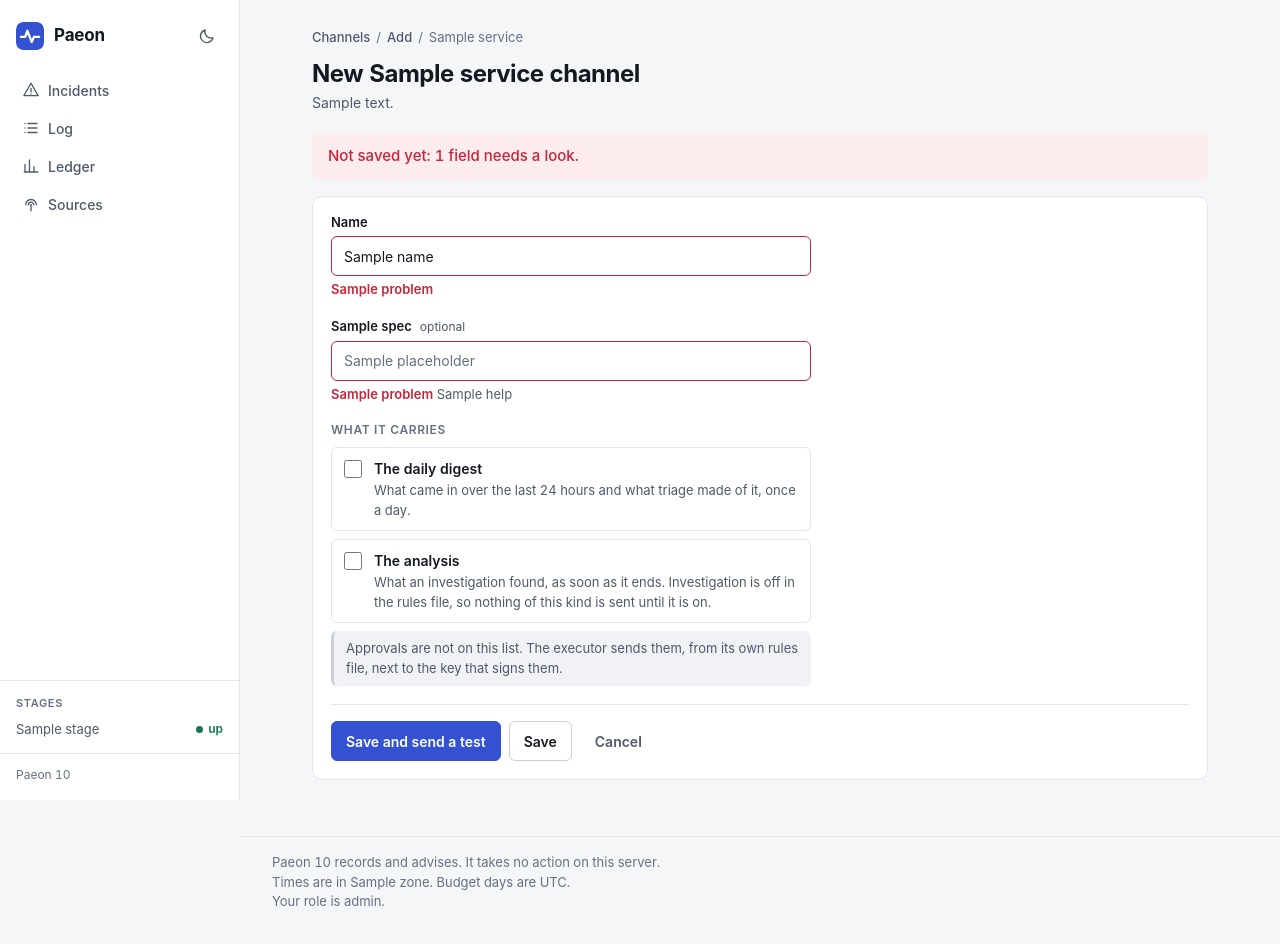
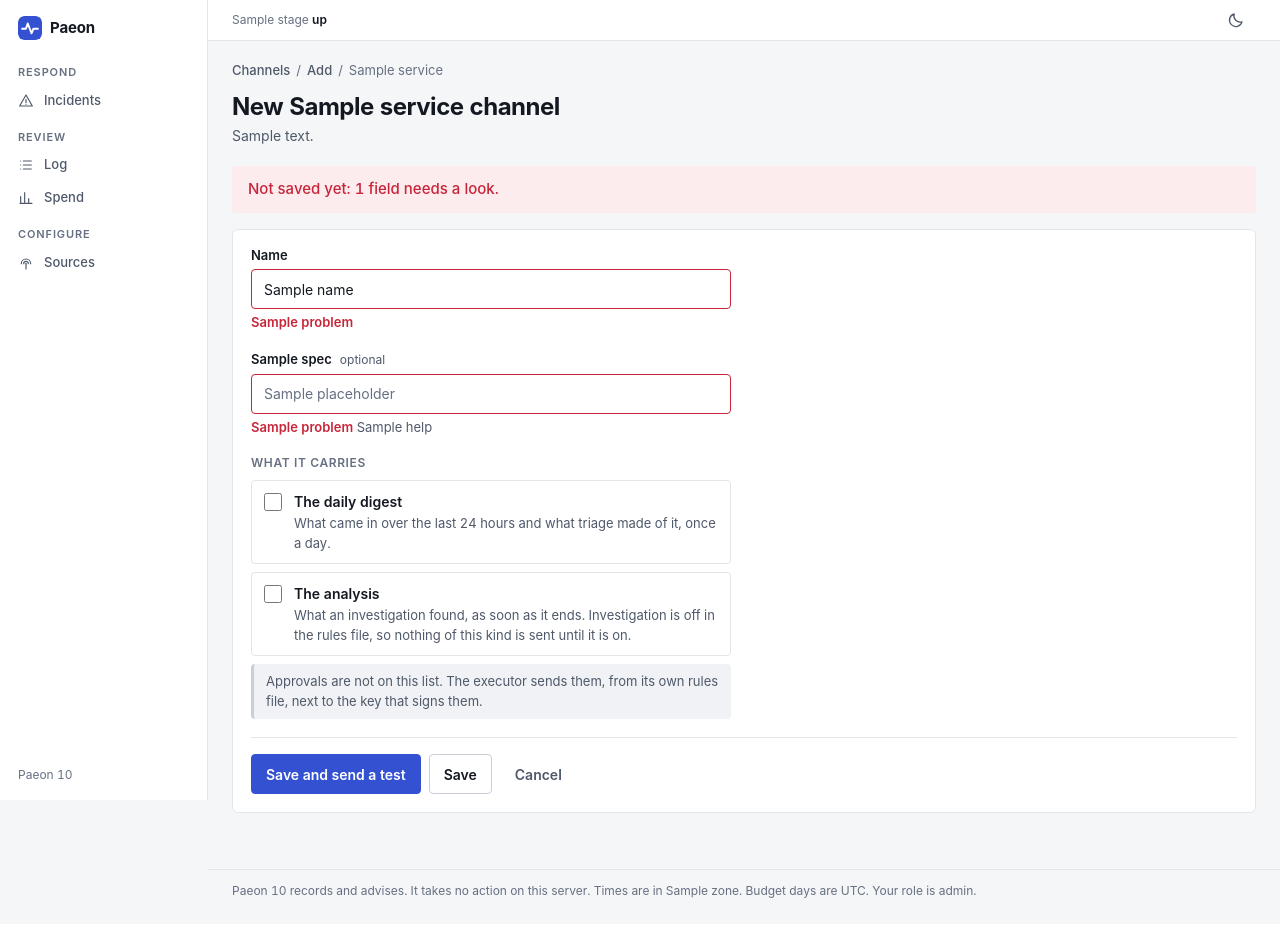
Before and after one commit to mmornati/paeon, a Python web app: template src/paeon/ui/templates/channel_form.html in a window 1280 px wide. After the commit the page ends 898 px from the top, so only its background shows below. Run offline with Jinja, Linux system fonts and the light colour scheme; the template is opened without the code that fills it: most values are stand-ins (such as "Sample title", 1, 10 or a date in 2020).

Commit message:
Console: a grouped rail, a stage bar and a phone tab bar
The navigation was a flat list of eight that scrolled sideways on a phone,
with Postmortems three swipes away. Destinations are now grouped by what the
operator came to do (respond, review, configure), the stages say what each one
does in a bar across the top, and a phone gets a tab bar in reach of a thumb
with the rest under More. Incidents shows how many are open. Panels lose their
shadow and take a 6px radius; pages share one width and sit left. The ledger
is called Spend, which is what it shows.

```diff
--- a/src/paeon/ui/__init__.py
+++ b/src/paeon/ui/__init__.py
@@ -41,6 +41,7 @@ from paeon.console_sources import SOURCE_SERVICES, Sources
 from paeon.operations import Incidents, OperationError
 from paeon.redact import redact_text
 from paeon.rules import Rules
+from paeon.schema import IncidentStatus
 from paeon.store import Store
 from paeon.ui import markdown, views
 from paeon.ui.access import COOKIE, SESSION_SECONDS, Role, Sessions, allows, role_from_groups
@@ -229,6 +230,7 @@ def mount_ui(
             "to_review": sum(1 for d in views.postmortems_view(rules) if d.status == "draft")
             if keeps
             else 0,
+            "open_count": store.count_incidents(status=IncidentStatus.OPEN),
         }
         return templates.TemplateResponse(
             request, template, context, status_code=status_code, headers=HEADERS
--- a/src/paeon/ui/static/console.css
+++ b/src/paeon/ui/static/console.css
@@ -29,9 +29,10 @@
   --ok: light-dark(#17754b, #4bcb8e);
   --ok-bg: light-dark(#e5f6ed, #102a20);
 
-  --shadow: light-dark(0 1px 2px rgb(16 24 40 / 0.05), none);
-  --radius: 0.625rem;
-  --radius-s: 0.375rem;
+  --shadow: none;
+  --shadow-pop: light-dark(0 8px 24px rgb(16 24 40 / 0.12), 0 8px 24px rgb(0 0 0 / 0.5));
+  --radius: 0.375rem;
+  --radius-s: 0.25rem;
   --sans: -apple-system, BlinkMacSystemFont, "Segoe UI", Roboto, "Helvetica Neue", Arial, sans-serif;
   --mono: ui-monospace, "SF Mono", "Cascadia Mono", "Roboto Mono", Menlo, Consolas, monospace;
   --gutter: 1rem;
@@ -71,14 +72,14 @@ code { background: var(--surface-2); border: 1px solid var(--border); border-rad
 .dim-pen { opacity: 0.8; font-size: 0.875rem; }
 
 /* --- shell ------------------------------------------------------------------------------ */
+/* A rail of destinations grouped by what the operator came to do, a bar that says which stage
+   does what, and on a phone a tab bar at the bottom, in reach of a thumb. */
 
-.side { background: var(--surface); border-bottom: 1px solid var(--border); }
-.side-top { display: flex; align-items: center; gap: 0.5rem; padding: 0.625rem var(--gutter); }
-.brand { display: flex; align-items: center; gap: 0.625rem; color: var(--text); font-weight: 700; font-size: 1.0625rem; letter-spacing: -0.01em; margin-right: auto; }
+.brand { display: flex; align-items: center; gap: 0.5rem; color: var(--text); font-weight: 700; font-size: 0.9375rem; letter-spacing: -0.01em; }
 .brand:hover { text-decoration: none; }
-.brand img { width: 1.75rem; height: 1.75rem; border-radius: 0.4375rem; }
+.brand img { width: 1.5rem; height: 1.5rem; border-radius: var(--radius); }
 .brand small { font-weight: 500; font-size: 0.75rem; color: var(--text-3); letter-spacing: 0; }
-.icon-btn { display: inline-grid; place-items: center; width: 2.5rem; height: 2.5rem; border: 1px solid transparent; border-radius: var(--radius-s); background: none; color: var(--text-2); cursor: pointer; }
+.icon-btn { display: inline-grid; place-items: center; width: 2.5rem; height: 2.5rem; border: 1px solid transparent; border-radius: var(--radius); background: none; color: var(--text-2); cursor: pointer; }
 .icon-btn:hover { background: var(--surface-2); color: var(--text); }
 .theme-btn .icon-sun { display: none; }
 @media (prefers-color-scheme: dark) {
@@ -88,43 +89,51 @@ code { background: var(--surface-2); border: 1px solid var(--border); border-rad
 :root[data-theme="dark"] .theme-btn .icon-sun { display: block; }
 :root[data-theme="dark"] .theme-btn .icon-moon { display: none; }
 
-.nav { display: flex; gap: 0.25rem; overflow-x: auto; padding: 0 var(--gutter) 0.5rem; scrollbar-width: none; }
-.nav::-webkit-scrollbar { display: none; }
-.nav a { display: flex; align-items: center; gap: 0.5rem; height: 2.5rem; padding: 0 0.75rem; border-radius: var(--radius-s); color: var(--text-2); font-weight: 500; font-size: 0.875rem; white-space: nowrap; }
-.nav a:hover { background: var(--surface-2); color: var(--text); text-decoration: none; }
-.nav-count { margin-left: auto; min-width: 1.375rem; padding: 0 0.375rem; border-radius: 999px; background: var(--warn-bg); color: var(--warn); font-size: 0.75rem; font-weight: 600; line-height: 1.375rem; text-align: center; }
-.nav a[aria-current] { background: var(--accent-bg); color: var(--accent); font-weight: 600; }
+.rail { display: none; }
+.nav-count { margin-left: auto; min-width: 1.25rem; padding: 0 0.3125rem; border-radius: 999px; background: var(--surface-2); color: var(--text-2); font: 600 0.6875rem/1.25rem var(--mono); text-align: center; }
+.nav-count-warn { background: var(--warn-bg); color: var(--warn); }
 
-.sys { border-top: 1px solid var(--border); padding: 0.5rem var(--gutter); }
-.sys-title { display: none; }
-.stages { display: flex; gap: 0.375rem; overflow-x: auto; scrollbar-width: none; }
-.stages::-webkit-scrollbar { display: none; }
-.stage { display: flex; align-items: center; gap: 0.375rem; white-space: nowrap; font-size: 0.75rem; color: var(--text-2); }
-.stage + .stage::before { content: "·"; color: var(--text-3); margin-right: 0.125rem; }
-.stage b { font-weight: 600; color: var(--ok); }
-.stage b::before { content: ""; display: inline-block; width: 0.4375rem; height: 0.4375rem; border-radius: 50%; background: currentColor; margin-right: 0.3125rem; vertical-align: 0.05em; }
-.stage-off b { color: var(--text-3); }
-.side-foot { display: none; }
+.topbar { position: sticky; top: 0; z-index: 5; display: flex; align-items: center; gap: 0.5rem 1rem; min-height: 2.75rem; padding: 0 var(--gutter); background: var(--surface); border-bottom: 1px solid var(--border); }
+.brand-top { flex: none; }
+.modes { display: flex; gap: 0.25rem 1rem; min-width: 0; overflow-x: auto; scrollbar-width: none; mask-image: linear-gradient(to right, #000 85%, transparent); }
+.modes::-webkit-scrollbar { display: none; }
+.mode { flex: none; font-size: 0.75rem; color: var(--text-3); white-space: nowrap; }
+.mode b { font-weight: 600; color: var(--text); }
+.mode-off b { font-weight: 500; color: var(--text-3); text-decoration: line-through; text-decoration-color: var(--border-strong); }
+.topbar-end { display: flex; align-items: center; margin-left: auto; flex: none; }
+.topbar-end form { display: contents; }
 
-.page { padding: 1.25rem var(--gutter) 2.5rem; max-width: 60rem; margin: 0 auto; min-width: 0; }
-.page-wide { max-width: 76rem; }
-.foot { max-width: 76rem; margin: 0 auto; padding: 1rem var(--gutter) 2rem; border-top: 1px solid var(--border); color: var(--text-3); font-size: 0.8125rem; }
+.page { padding: 1.25rem var(--gutter) 2.5rem; max-width: 80rem; min-width: 0; }
+.page-wide { max-width: none; }
+.foot { padding: 0.75rem var(--gutter) calc(5.5rem + env(safe-area-inset-bottom, 0px)); border-top: 1px solid var(--border); color: var(--text-3); font-size: 0.75rem; }
+
+.tabbar { position: fixed; inset: auto 0 0 0; z-index: 6; display: grid; grid-auto-flow: column; grid-auto-columns: minmax(0, 1fr); gap: 0.25rem; padding: 0.375rem max(0.5rem, env(safe-area-inset-right, 0px)) calc(0.375rem + env(safe-area-inset-bottom, 0px)) max(0.5rem, env(safe-area-inset-left, 0px)); background: var(--surface); border-top: 1px solid var(--border); }
+.tab { position: relative; display: flex; flex-direction: column; align-items: center; justify-content: center; gap: 0.125rem; min-height: 3rem; border-radius: var(--radius); color: var(--text-2); font-size: 0.6875rem; font-weight: 600; cursor: pointer; list-style: none; }
+.tab::-webkit-details-marker { display: none; }
+.tab:hover { text-decoration: none; color: var(--text); }
+.tab[aria-current], .tab.is-here { color: var(--accent); background: var(--accent-bg); }
+.tab .nav-count { position: absolute; top: 0.25rem; left: calc(50% + 0.375rem); margin: 0; }
+.tab-more { position: relative; display: grid; }
+.tab-menu { position: absolute; right: 0; bottom: calc(100% + 0.5rem); min-width: 12rem; padding: 0.375rem; background: var(--surface); border: 1px solid var(--border-strong); border-radius: var(--radius); box-shadow: var(--shadow-pop); }
+.tab-menu a, .rail-list a { display: flex; align-items: center; gap: 0.625rem; min-height: 2.75rem; padding: 0 0.625rem; border-radius: var(--radius); color: var(--text-2); font-size: 0.875rem; font-weight: 500; }
+.tab-menu a:hover, .rail-list a:hover { background: var(--surface-2); color: var(--text); text-decoration: none; }
+.tab-menu a[aria-current], .rail-list a[aria-current] { background: var(--accent-bg); color: var(--accent); font-weight: 600; }
 
 @media (min-width: 60rem) {
-  :root { --gutter: 2rem; }
-  .shell { display: grid; grid-template-columns: 15rem minmax(0, 1fr); min-height: 100vh; }
-  .side { position: sticky; top: 0; height: 100vh; display: flex; flex-direction: column; border-bottom: 0; border-right: 1px solid var(--border); overflow-y: auto; }
-  .side-top { padding: 1rem 0.75rem 0.75rem 1rem; }
-  .nav { flex-direction: column; gap: 0.125rem; padding: 0.25rem 0.625rem; overflow: visible; }
-  .nav a { height: 2.25rem; }
-  .sys { margin-top: auto; padding: 0.875rem 1rem; }
-  .sys-title { display: block; font-size: 0.6875rem; font-weight: 600; letter-spacing: 0.06em; text-transform: uppercase; color: var(--text-3); margin-bottom: 0.5rem; }
-  .stages { flex-direction: column; gap: 0.375rem; overflow: visible; }
-  .stage { justify-content: space-between; font-size: 0.8125rem; white-space: normal; }
-  .stage + .stage::before { content: none; }
-  .stage b { font-size: 0.75rem; text-align: right; }
-  .side-foot { display: block; padding: 0.75rem 1rem 1rem; border-top: 1px solid var(--border); font-size: 0.75rem; color: var(--text-3); }
-  .page { padding-top: 1.75rem; }
+  :root { --gutter: 1.5rem; }
+  .shell { display: grid; grid-template-columns: 13rem minmax(0, 1fr); min-height: 100vh; }
+  .rail { position: sticky; top: 0; height: 100vh; overflow-y: auto; display: flex; flex-direction: column; padding: 0.75rem 0.5rem; background: var(--surface); border-right: 1px solid var(--border); }
+  .rail .brand { padding: 0.25rem 0.625rem 0.75rem; }
+  .rail-group { margin: 0.75rem 0.625rem 0.25rem; font-size: 0.6875rem; font-weight: 600; letter-spacing: 0.08em; text-transform: uppercase; color: var(--text-3); }
+  .rail-list { display: grid; gap: 1px; }
+  .rail-list a { min-height: 2rem; font-size: 0.8125rem; }
+  .rail-list .icon { width: 1rem; height: 1rem; }
+  .rail-foot { margin-top: auto; padding: 0.75rem 0.625rem 0.25rem; font-size: 0.75rem; color: var(--text-3); }
+  .brand-top, .tabbar { display: none; }
+  .topbar { min-height: 2.5rem; }
+  .modes { mask-image: none; }
+  .foot { padding-bottom: 1.5rem; }
+  .page { padding-top: 1.25rem; }
 }
 
 /* --- page head -------------------------------------------------------------------------- */
@@ -576,7 +585,7 @@ a.typed { color: var(--accent); font-weight: 600; }
 
 @media print {
   :root { color-scheme: light; }
-  .side, .tabs, .toolbar, .vote, .pager, .chips, .form-actions, .row-actions { display: none; }
+  .rail, .topbar, .tabbar, .tabs, .toolbar, .vote, .pager, .chips, .form-actions, .row-actions { display: none; }
   .shell { display: block; }
   .payload pre, .payload-open { max-height: none; }
 }
--- a/src/paeon/ui/static/console.js
+++ b/src/paeon/ui/static/console.js
@@ -1,8 +1,20 @@
 // Nothing here is needed to read the console: without this script the board is a page you
 // reload, the filter box does nothing and the scheme follows the system.
 
-// On a phone the navigation scrolls sideways: bring the current page into view.
-document.querySelector(".nav [aria-current]")?.scrollIntoView({ inline: "center", block: "nearest" });
+// The "More" menu of the phone's tab bar closes on Escape and on a tap elsewhere.
+(() => {
+  const more = document.querySelector(".tab-more");
+  if (!more) return;
+  document.addEventListener("click", (event) => {
+    if (more.open && !more.contains(event.target)) more.open = false;
+  });
+  document.addEventListener("keydown", (event) => {
+    if (event.key === "Escape" && more.open) {
+      more.open = false;
+      more.querySelector("summary").focus();
+    }
+  });
+})();
 
 // Light or dark, kept for the next visit.
 (() => {
--- a/src/paeon/ui/templates/_icons.html
+++ b/src/paeon/ui/templates/_icons.html
@@ -14,6 +14,7 @@
   "lock": '<rect x="5" y="11" width="14" height="9" rx="2"/><path d="M8 11V8a4 4 0 0 1 8 0v3"/>',
   "out": '<path d="M9 4H6a2 2 0 0 0-2 2v12a2 2 0 0 0 2 2h3"/><path d="M15 16l4-4-4-4"/><path d="M19 12H9"/>',
   "next": '<path d="m9 6 6 6-6 6"/>',
+  "more": '<circle cx="5" cy="12" r="1.250"/><circle cx="12" cy="12" r="1.250"/><circle cx="19" cy="12" r="1.250"/>',
   "moon": '<path d="M20 14.500A8.500 8.500 0 0 1 9.500 4a8.500 8.500 0 1 0 10.500 10.500Z"/>',
 } %}
 {% macro icon(name, cls="") %}<svg class="icon{% if cls %} {{ cls }}{% endif %}" viewBox="0 0 24 24" aria-hidden="true" focusable="false">{{ paths[name]|safe }}</svg>{% endmacro %}
--- a/src/paeon/ui/templates/base.html
+++ b/src/paeon/ui/templates/base.html
@@ -2,7 +2,7 @@
 <html lang="en">
 <head>
 <meta charset="utf-8">
-<meta name="viewport" content="width=device-width, initial-scale=1">
+<meta name="viewport" content="width=device-width, initial-scale=1, viewport-fit=cover">
 <meta name="color-scheme" content="light dark">
 <meta name="robots" content="noindex">
 <title>{% block title %}Incidents{% endblock %} · Paeon</title>
@@ -14,44 +14,74 @@
 </head>
 <body>
 {% from "_icons.html" import icon %}
+{#- One list of destinations, drawn twice: as the rail on a desk and as the tab bar on a phone. -#}
+{% set groups = [
+  ("Respond", [
+    ("board", "/ui", "incidents", "Incidents", open_count),
+    ("actions", "/ui/actions", "actions", "Actions", none) if acting else none,
+  ]),
+  ("Review", [
+    ("log", "/ui/log", "log", "Log", none),
+    ("postmortems", "/ui/postmortems", "postmortems", "Postmortems", to_review) if keeps_postmortems else none,
+    ("ledger", "/ui/ledger", "ledger", "Spend", none),
+  ]),
+  ("Configure", [
+    ("sources", "/ui/sources", "sources", "Sources", none),
+    ("channels", "/ui/channels", "channels", "Channels", none) if notifies else none,
+    ("autonomy", "/ui/autonomy", "autonomy", "Autonomy", none) if acting else none,
+  ]),
+] %}
+{% macro link(item, cls="") -%}
+{%- set key, href, glyph, label, count = item -%}
+<a href="{{ href }}"{% if cls %} class="{{ cls }}"{% endif %}{% if here == key %} aria-current="page"{% endif %}>{{ icon(glyph) }}<span class="nav-label">{{ label }}</span>{% if count %}<span class="nav-count{% if key == "postmortems" %} nav-count-warn{% endif %}">{{ count }}<span class="sr"> {{ "open" if key == "board" else "to review" }}</span></span>{% endif %}</a>
+{%- endmacro %}
 <a class="skip" href="#main">Skip to content</a>
 <div class="shell">
-<header class="side">
-  <div class="side-top">
-    <a class="brand" href="/ui"><img src="/ui/static/mark.svg" alt="" width="28" height="28"><span>Paeon</span></a>
-    <button class="icon-btn theme-btn" type="button" data-theme-toggle hidden aria-label="Switch between light and dark">{{ icon("moon", "icon-moon") }}{{ icon("sun", "icon-sun") }}</button>
+<nav class="rail" aria-label="Console">
+  <a class="brand" href="/ui"><img src="/ui/static/mark.svg" alt="" width="24" height="24"><span>Paeon</span></a>
+  {% for name, items in groups -%}
+  <h2 class="rail-group">{{ name }}</h2>
+  <ul class="rail-list">
+    {% for item in items if item %}<li>{{ link(item) }}</li>{% endfor %}
+  </ul>
+  {% endfor -%}
+  <p class="rail-foot">Paeon {{ version }}</p>
+</nav>
+<div class="content">
+<header class="topbar">
+  <a class="brand brand-top" href="/ui"><img src="/ui/static/mark.svg" alt="" width="24" height="24"><span>Paeon</span></a>
+  <ul class="modes" aria-label="Stages">
+    {% for name, state in stages -%}
+    <li class="mode{% if state in ("off", "none") %} mode-off{% endif %}">{{ name }} <b>{{ state }}</b></li>
+    {% endfor -%}
+  </ul>
+  <div class="topbar-end">
+    <button class="icon-btn theme-btn" type="button" data-theme-toggle hidden aria-label="Dark theme">{{ icon("moon", "icon-moon") }}{{ icon("sun", "icon-sun") }}</button>
     {% if local %}<form method="post" action="/ui/signout"><button class="icon-btn" aria-label="Sign out" title="Sign out">{{ icon("out") }}</button></form>{% endif %}
   </div>
-  <nav class="nav" aria-label="Console">
-    <a href="/ui"{% if here == "board" %} aria-current="page"{% endif %}>{{ icon("incidents") }}Incidents</a>
-    <a href="/ui/log"{% if here == "log" %} aria-current="page"{% endif %}>{{ icon("log") }}Log</a>
-    <a href="/ui/ledger"{% if here == "ledger" %} aria-current="page"{% endif %}>{{ icon("ledger") }}Ledger</a>
-    {% if acting %}<a href="/ui/actions"{% if here == "actions" %} aria-current="page"{% endif %}>{{ icon("actions") }}Actions</a>
-    <a href="/ui/autonomy"{% if here == "autonomy" %} aria-current="page"{% endif %}>{{ icon("autonomy") }}Autonomy</a>{% endif %}
-    <a href="/ui/sources"{% if here == "sources" %} aria-current="page"{% endif %}>{{ icon("sources") }}Sources</a>
-    {% if notifies %}<a href="/ui/channels"{% if here == "channels" %} aria-current="page"{% endif %}>{{ icon("channels") }}Channels</a>{% endif %}
-    {% if keeps_postmortems %}<a href="/ui/postmortems"{% if here == "postmortems" %} aria-current="page"{% endif %}>{{ icon("postmortems") }}Postmortems{% if to_review %}<span class="nav-count" title="{{ to_review }} to review">{{ to_review }}<span class="sr"> to review</span></span>{% endif %}</a>{% endif %}
-  </nav>
-  <section class="sys" aria-labelledby="h-stages">
-    <h2 class="sys-title" id="h-stages">Stages</h2>
-    <ul class="stages">
-      {% for name, state in stages -%}
-      <li class="stage{% if state in ("off", "none") %} stage-off{% endif %}">{{ name }} <b>{{ state }}</b></li>
-      {% endfor -%}
-    </ul>
-  </section>
-  <p class="side-foot">Paeon {{ version }}</p>
 </header>
-<div class="content">
 <main id="main" class="{% block layout %}page{% endblock %}">
 {% block main %}{% endblock %}
 </main>
 <footer class="foot">
-  <p>Paeon {{ version }} records and advises. {% if acting %}Only the executor acts: catalog actions, at the level your policies give.{% else %}It takes no action on this server.{% endif %}</p>
-  <p>Times are in {{ zone }}. Budget days are UTC.</p>
-  {% if role %}<p>{% if local %}You are signed in as the admin.{% else %}Your role is {{ role }}{% if role == "viewer" %}: you can read{% elif role == "operator" %}: you can read, rate triage and stop automation{% endif %}.{% endif %}</p>{% endif %}
+  <p>Paeon {{ version }} records and advises. {% if acting %}Only the executor acts: catalog actions, at the level your policies give.{% else %}It takes no action on this server.{% endif %}
+  Times are in {{ zone }}. Budget days are UTC.
+  {% if role %}{% if local %}You are signed in as the admin.{% else %}Your role is {{ role }}{% if role == "viewer" %}: you can read{% elif role == "operator" %}: you can read, rate triage and stop automation{% endif %}.{% endif %}{% endif %}</p>
 </footer>
 </div>
+<nav class="tabbar" aria-label="Console, short">
+  {% set flat = [] -%}
+  {% for name, items in groups %}{% for item in items if item %}{% set _ = flat.append(item) %}{% endfor %}{% endfor -%}
+  {% for item in flat[:4] %}{{ link(item, "tab") }}{% endfor %}
+  {% if flat|length > 4 -%}
+  <details class="tab-more">
+    <summary class="tab{% if here in flat[4:]|map(attribute=0)|list %} is-here{% endif %}">{{ icon("more") }}<span class="nav-label">More</span></summary>
+    <ul class="tab-menu">
+      {% for item in flat[4:] %}<li>{{ link(item) }}</li>{% endfor %}
+    </ul>
+  </details>
+  {%- endif %}
+</nav>
 </div>
 </body>
 </html>
--- a/src/paeon/ui/templates/ledger.html
+++ b/src/paeon/ui/templates/ledger.html
@@ -1,11 +1,11 @@
 {% extends "base.html" %}
 {% from "_rows.html" import rows as record %}
-{% block title %}Ledger{% endblock %}
+{% block title %}Spend{% endblock %}
 {% macro bar(share) %}<svg class="meter" viewBox="0 0 100 6" preserveAspectRatio="none" aria-hidden="true" focusable="false"><rect class="meter-track" width="100" height="6"/><rect class="meter-fill" width="{{ "%.1f"|format(share) }}" height="6"/></svg>{% endmacro %}
 {% block main %}
 <div class="head">
   <div>
-    <h1>Ledger</h1>
+    <h1>Spend</h1>
     <p class="sub">Every model call is an event with its tokens and its cost. Budgets are read from the same events.</p>
   </div>
 </div>
```
Also changed, not shown: src/paeon/store.py (+9 -0 lines).
